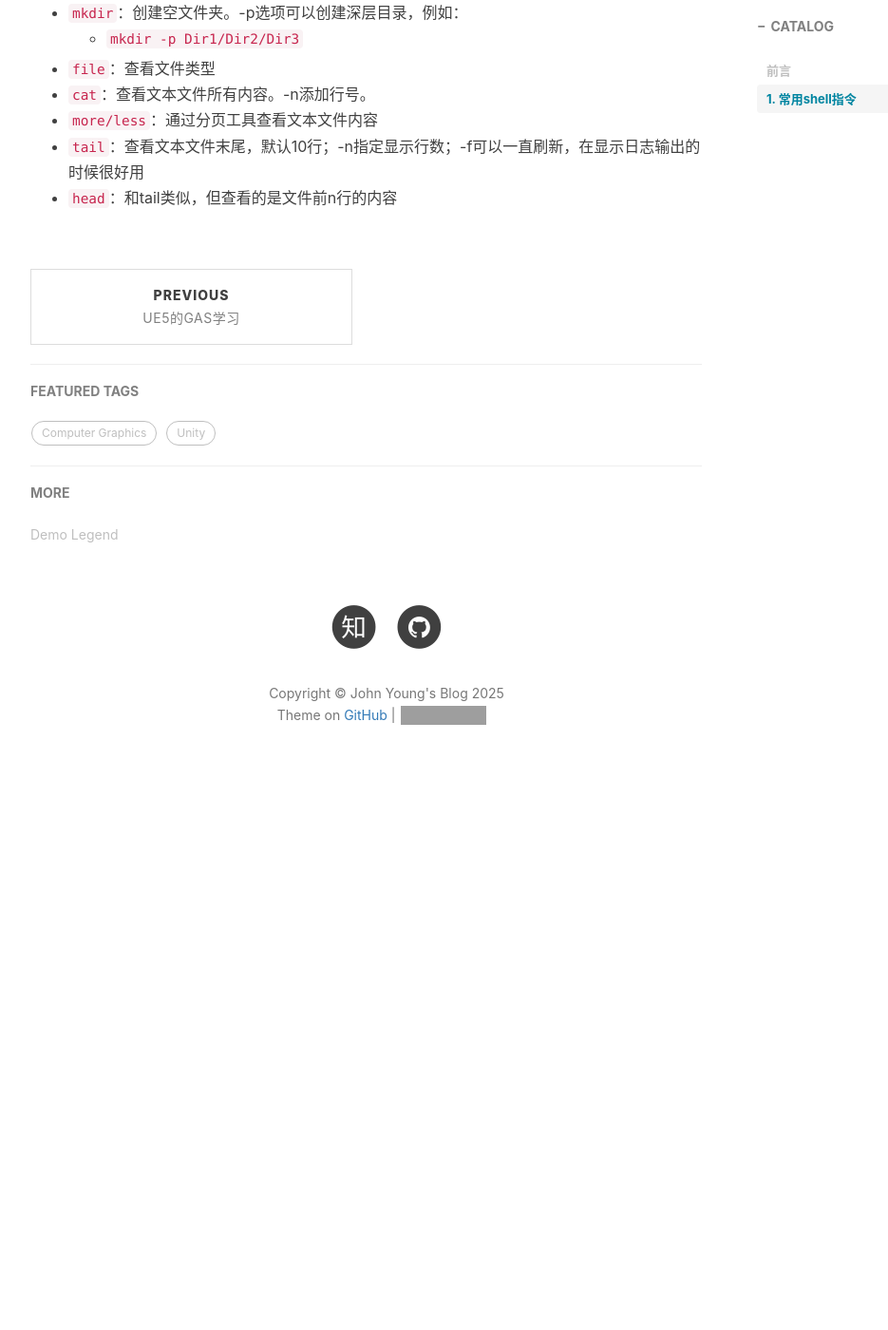
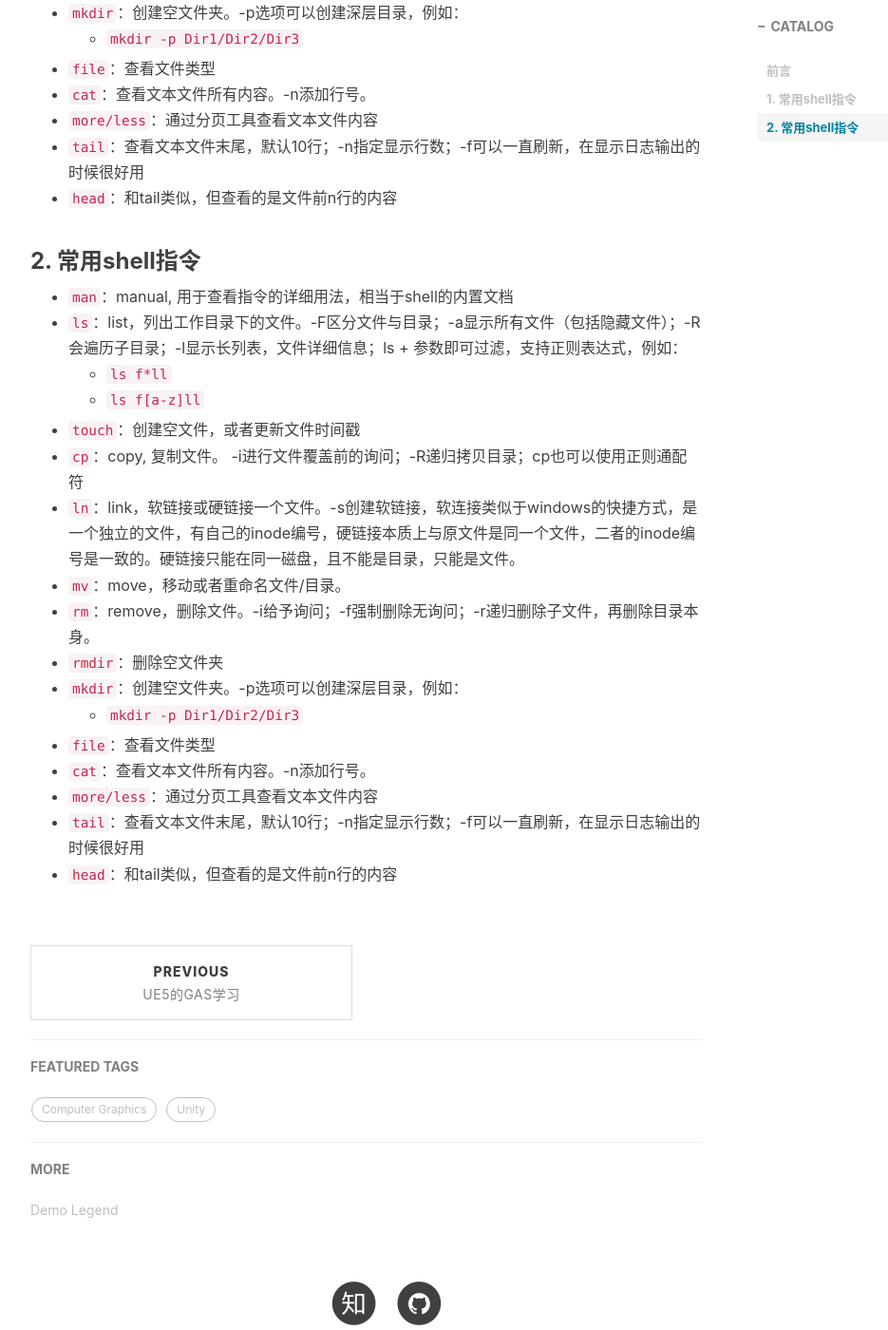
Before and after one commit to JohnYoung404/JohnYoung404.github.io, a Jekyll site: the page built from _posts/2025-06-30-linux命令行与shell编程.md, in a window 1280 px wide and 1400 px high, scrolled down 1251 px. Shown: the whole window at 95% size, without its empty margins (233-1168 px from the left). Built offline with Jekyll 4.4.1, drawn with Linux system fonts in a browser that asks for light colours; nearby versions of some CDN libraries; comment, search, counter and statistics services are not loaded; before the commit the page ends 2108 px from its top, so only the background shows below that; grey boxes are pictures that could not be loaded.

Commit message:
test github page deployment

````diff
--- a/_posts/2025-06-30-linux命令行与shell编程.md
+++ b/_posts/2025-06-30-linux命令行与shell编程.md
@@ -35,3 +35,23 @@ tags:
 - ```more/less```：通过分页工具查看文本文件内容
 - ```tail```：查看文本文件末尾，默认10行；-n指定显示行数；-f可以一直刷新，在显示日志输出的时候很好用
 - ```head```：和tail类似，但查看的是文件前n行的内容
+
+### 2. 常用shell指令
+
+- ```man```：manual, 用于查看指令的详细用法，相当于shell的内置文档
+- ```ls```：list，列出工作目录下的文件。-F区分文件与目录；-a显示所有文件（包括隐藏文件）；-R会遍历子目录；-l显示长列表，文件详细信息；ls + 参数即可过滤，支持正则表达式，例如：
+  * ```ls f*ll```
+  * ```ls f[a-z]ll```
+- ```touch```：创建空文件，或者更新文件时间戳
+- ```cp```：copy, 复制文件。 -i进行文件覆盖前的询问；-R递归拷贝目录；cp也可以使用正则通配符
+- ```ln```：link，软链接或硬链接一个文件。-s创建软链接，软连接类似于windows的快捷方式，是一个独立的文件，有自己的inode编号，硬链接本质上与原文件是同一个文件，二者的inode编号是一致的。硬链接只能在同一磁盘，且不能是目录，只能是文件。
+- ```mv```：move，移动或者重命名文件/目录。
+- ```rm```：remove，删除文件。-i给予询问；-f强制删除无询问；-r递归删除子文件，再删除目录本身。
+- ```rmdir```：删除空文件夹
+- ```mkdir```：创建空文件夹。-p选项可以创建深层目录，例如：
+  * ```mkdir -p Dir1/Dir2/Dir3```
+- ```file```：查看文件类型
+- ```cat```：查看文本文件所有内容。-n添加行号。
+- ```more/less```：通过分页工具查看文本文件内容
+- ```tail```：查看文本文件末尾，默认10行；-n指定显示行数；-f可以一直刷新，在显示日志输出的时候很好用
+- ```head```：和tail类似，但查看的是文件前n行的内容
````
